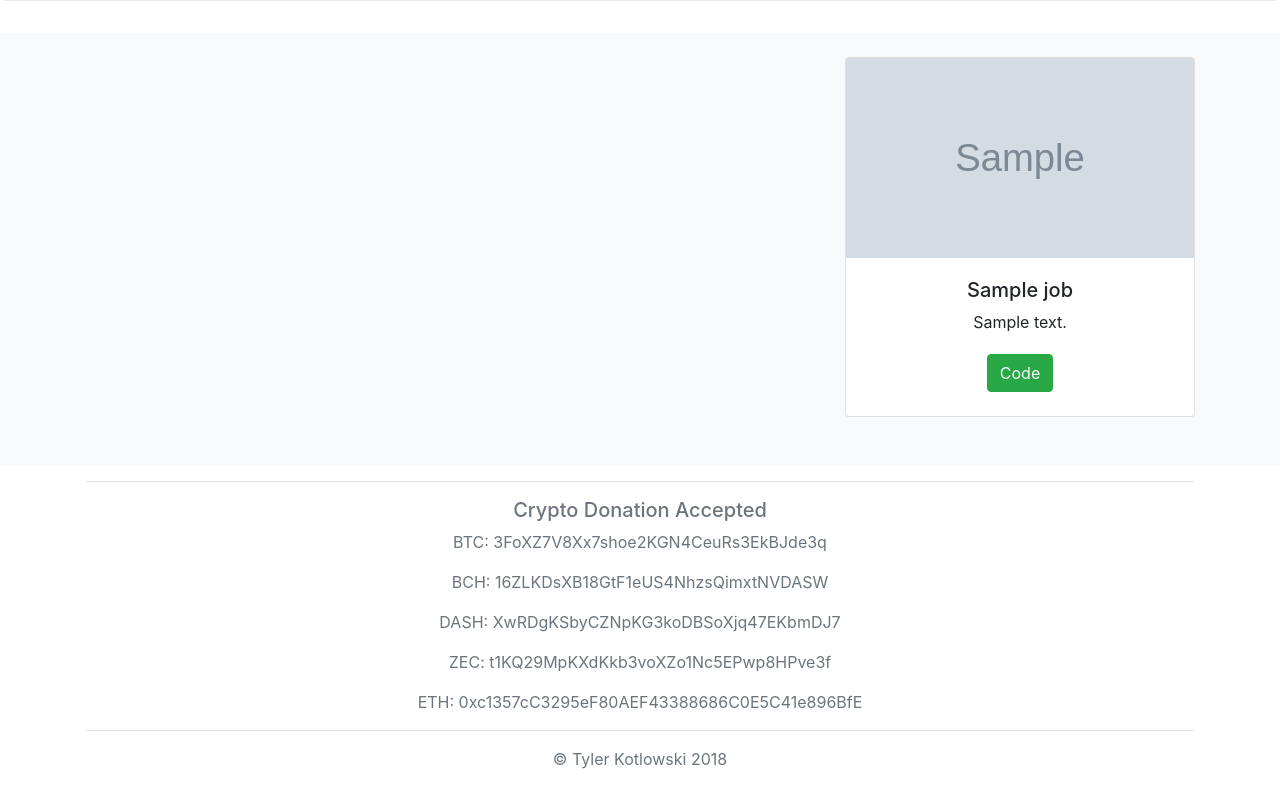
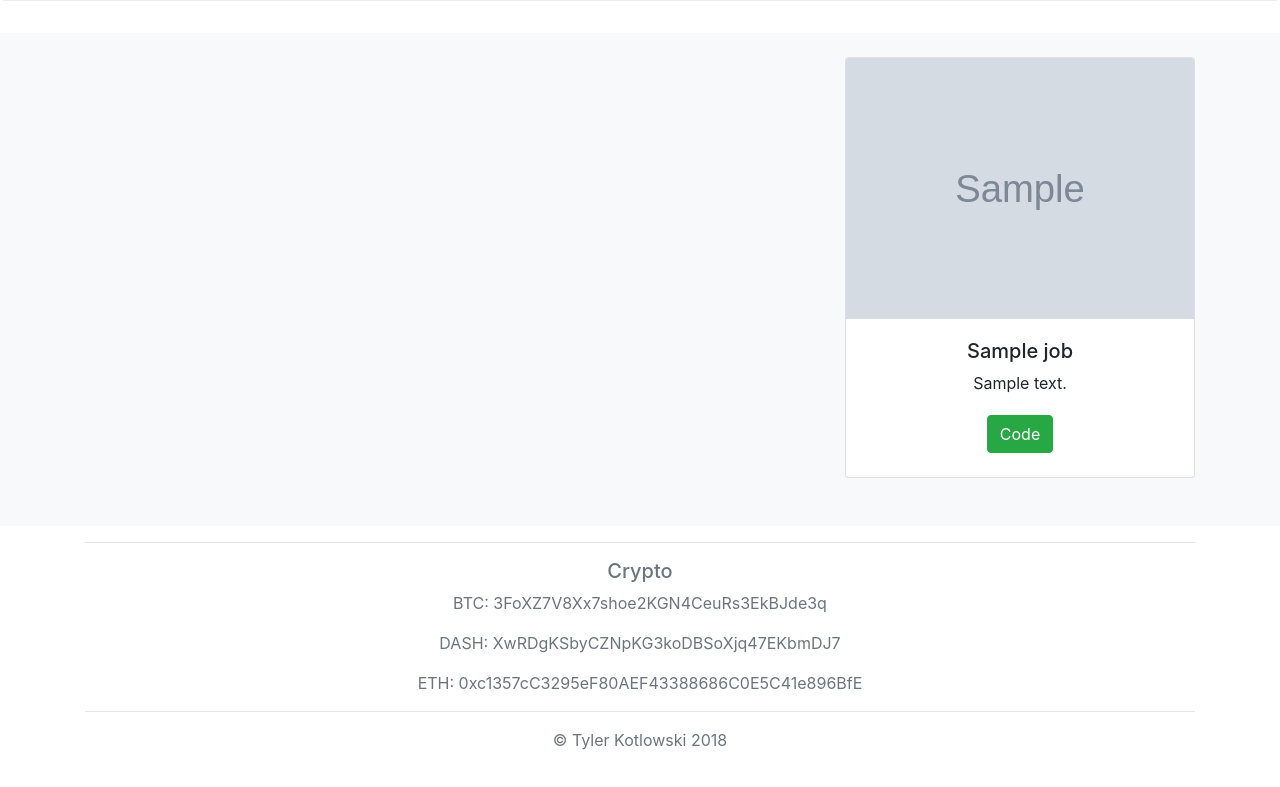
Before and after one commit to Nanonzt/Portfolio, a Django app: template jobs/templates/jobs/home.html in a window 1280 px wide. Shown: the part 725-1512 px from the top of the page. After the commit the page ends 1475 px from the top, so only its background shows below. Run offline with Django 3.2, Linux system fonts and the light colour scheme; the template is opened without the code that fills it: most values are stand-ins (such as "Sample title", 1, 10 or a date in 2020); grey boxes marked "Sample" are stand-in pictures; data that the repository does not hold is empty; some libraries are stand-ins or nearby versions.

Commit message:
Image correction, minor changes

```diff
--- a/jobs/templates/jobs/home.html
+++ b/jobs/templates/jobs/home.html
@@ -45,7 +45,9 @@
           <a href="mailto:nano.nzt@gmail.com" class="btn btn-warning my-2">Contact</a>
         </p>
         <br />
-        <img src="{% static 'profilepic.jpg' %}" height="300" width="400" class="center"/>
+        <div class="text-center">
+        <img src="{% static 'profilepic.jpg' %}" class="rounded" height="300" width="400" />
+        </div>
       </div>
     </section>
 
@@ -58,7 +60,7 @@
           <hr />
           <div class="col-md-4">
             <div class="card mb-4 box-shadow">
-              <img class="card-img-top" src="{{ job.image.url }}" height="200" width="340" />
+              <img class="card-img-top img-fluid" src="{{ job.image.url }}" height="200" width="340" />
               <div class="card-body">
                 <h5 class="text-center card-text">{{ job.title }}</h5>
                 <p>{{ job.summary }} </p>
@@ -73,11 +75,9 @@
         <footer class="text-muted">
           <div class="container text-center">
             <hr />
-            <h5>Crypto Donation Accepted</h5>
+            <h5>Crypto</h5>
             <p>BTC: 3FoXZ7V8Xx7shoe2KGN4CeuRs3EkBJde3q</p>
-            <p>BCH: 16ZLKDsXB18GtF1eUS4NhzsQimxtNVDASW</p>
             <p>DASH: XwRDgKSbyCZNpKG3koDBSoXjq47EKbmDJ7</p>
-            <p>ZEC: t1KQ29MpKXdKkb3voXZo1Nc5EPwp8HPve3f</p>
             <p>ETH: 0xc1357cC3295eF80AEF43388686C0E5C41e896BfE</p>
             <hr />
             <p>© Tyler Kotlowski {%  now "Y" %}</p>
```
